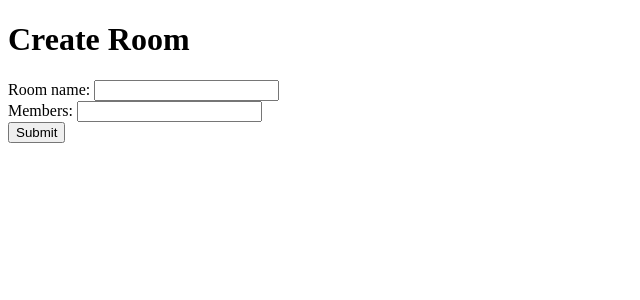
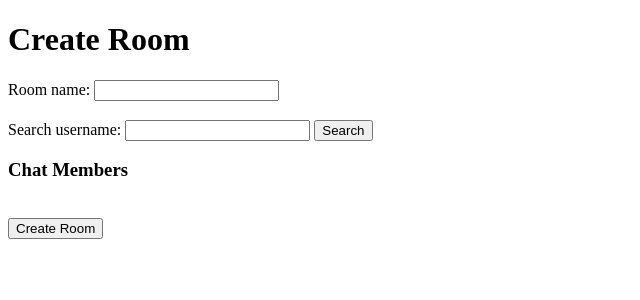
Before and after one commit to ThaiPhann/flask-chat-app, a Flask app: page /create-room in a window 1280 px wide. Shown: the top 300 px of the page, without its empty margins (0-640 px from the left). Run offline with Flask 3, Linux system fonts and the light colour scheme; a user stored in the database is signed in; a database or web service that is not in the repository returns one stand-in record (values such as "Sample title").

Commit message:
update chat room design

```diff
--- a/app.py
+++ b/app.py
@@ -62,36 +62,80 @@ def signup():
 @app.route("/create-room", methods=['GET', 'POST'])
 @login_required
 def create_room():
+    members = []
     message = ''
+    search_message = ''
+    room_name = ''
     if request.method == 'POST':
+        action = request.form.get('action')
+        members = request.form.getlist('members')
         room_name = request.form.get('room_name')
-        usernames = [username.strip() for username in request.form.get('members').split(',')]
 
-        if len(room_name) and len(usernames):
-            room_id = save_room(room_name, current_user.username)
-            if current_user.username in usernames:
-                usernames.remove(current_user.username)
-            add_room_members(room_id, room_name, usernames, current_user.username)
-            return redirect(url_for('view_room', room_id=room_id))
-        else:
-            message='Create Room Failed !'
-    return render_template('create_room.html',message=message)
+        if action == "search":
+            username = request.form.get('username')
+            user = get_user(username)
+            if user:
+                if user.username not in members:
+                    members.append(user.username)
+            else:
+                search_message = "User not found!"
+        elif action == "remove":
+            members.remove(request.form.get('remove_user'))
+        elif action == "create":
+            room_name = request.form.get('room_name')
+            usernames = [u.strip() for u in members]
+            if room_name and usernames:
+                room_id = save_room(room_name, current_user.username)
+                if current_user.username in usernames:
+                    usernames.remove(current_user.username)
+                add_room_members(room_id, room_name, usernames, current_user.username)
+                return redirect(url_for('view_room', room_id=room_id))
+            else:
+                message = "Create Room Failed!"
+    return render_template(
+        "create_room.html",
+        room_name=room_name,
+        members=[{'username': m} for m in members],
+        message=message,
+        search_message=search_message
+    )
 
 @app.route("/rooms/<room_id>/edit", methods=['GET', 'POST'])
 @login_required
 def edit_room(room_id):
     room = get_room(room_id)
-    if room and is_room_admin(room_id, current_user.username):
-        existing_room_members = [member['_id']['username'] for member in get_room_members(room_id)]
-        room_members_str = ",".join(existing_room_members)
-        message = ''
-        if request.method == 'POST':
-            room_name = request.form.get('room_name')
-            room['name']=room_name
-            update_room(room_id,room_name)
+    if not room or not is_room_admin(room_id, current_user.username):
+        return "Room not found", 404
+    existing_room_members = [m['_id']['username'] for m in get_room_members(room_id)]
+    room_members = existing_room_members.copy()
+    message = ''
+    search_message = ''
+    if request.method == 'POST':
+        action = request.form.get('action')
+        form_members = request.form.getlist('members')
+        room_name = request.form.get('room_name')
+        room['name'] = room_name
+        if form_members:
+            room_members = form_members
 
-            new_members = [username.strip() for username in request.form.get('members').split(',')]
-
+        remove_user = request.form.get('remove_user')
+        if remove_user:
+            if remove_user == current_user.username:
+                message = "You cannot remove yourself!"
+            elif remove_user in room_members:
+                room_members.remove(remove_user)
+        if action == "search":
+            username = request.form.get('username')
+            user = get_user(username)
+            if user:
+                uname = user['username']
+                if uname not in room_members:
+                    room_members.append(uname)
+            else:
+                search_message = "User not found!"
+        elif action == "edit":
+            update_room(room_id, room_name)
+            new_members = [username.strip() for username in room_members]
             members_to_add = list(set(new_members) - set(existing_room_members))
             members_to_remove = list(set(existing_room_members) - set(new_members))
             if len(members_to_add):
@@ -99,10 +143,14 @@ def edit_room(room_id):
             if len(members_to_remove):
                 remove_room_members(room_id, members_to_remove)
             message = 'Room edited successfully!'
-            room_members_str = ",".join(new_members)
-        return render_template('edit_room.html', room=room, room_members_str=room_members_str, message=message)
-    else:
-        return "Room not found", 404
+            room_members = new_members
+    return render_template(
+        'edit_room.html',
+        room=room,
+        members=room_members,
+        message=message,
+        search_message=search_message
+    )
 
 @app.route("/rooms/<room_id>")
 @login_required
--- a/db.py
+++ b/db.py
@@ -63,10 +63,9 @@ def add_room_members(room_id, room_name, usernames, added_by):
                                         'added_by': added_by,
                                         'added_at': datetime.now(),
                                         'is_room_admin': False} for username in usernames])
-
 def remove_room_members(room_id, usernames):
-    room_members_collection.delete_many({'_id': {'$in': [{'room_id': room_id,
-                                                          'username': username} for username in usernames]}})
+    room_members_collection.delete_many({'_id.room_id': ObjectId(room_id),
+                                         '_id.username': {'$in': usernames}})
 
 def get_room_members(room_id):
     return list(room_members_collection.find({'_id.room_id': ObjectId(room_id)}))
@@ -80,5 +79,5 @@ def is_room_member(room_id, username):
 
 def is_room_admin(room_id, username):
     return room_members_collection.count_documents({'_id': {'room_id': ObjectId(room_id),
-                                                     'username': username},
-                                             'is_room_admin': True})
+                                                            'username': username},
+                                                    'is_room_admin': True})
--- a/templates/create_room.html
+++ b/templates/create_room.html
@@ -7,14 +7,35 @@
 <body>
     <h1>Create Room</h1>
     <h3>{{ message }}</h3>
-    <form method="post">
-        <label>Room name:</label>
-        <input type="text" name="room_name">
-        <br>
-        <label>Members:</label>
-        <input type="text" name="members">
-        <br>
-        <button type="submit">Submit</button>
-    </form>
+    <form action="/create-room" method="post">
+    <label>Room name:</label>
+    <input type="text" name="room_name" value="{{ room_name }}">
+    <br>
+
+    <h3>{{ search_message }}</h3>
+
+    <!-- Search user -->
+    <label>Search username:</label>
+    <input type="text" name="username">
+    <button type="submit" name="action" value="search">Search</button>
+
+    <!-- Members list -->
+    <h3>Chat Members</h3>
+    <ul>
+        {% for member in members %}
+            <li>
+                <p>{{ member.username }}<p>
+                <input type="hidden" name="remove_user" value="{{ member.username }}">
+                <button type="submit" name="action" value="remove">remove</button>
+            </li>
+            <input type="hidden" name="members" value="{{ member.username }}">
+        {% endfor %}
+    </ul>
+
+    <br>
+
+    <!-- Create room -->
+    <button type="submit" name="action" value="create">Create Room</button>
+</form>
 </body>
 </html>
```
Also changed, not shown: templates/edit_room.html (+31 -2 lines).
